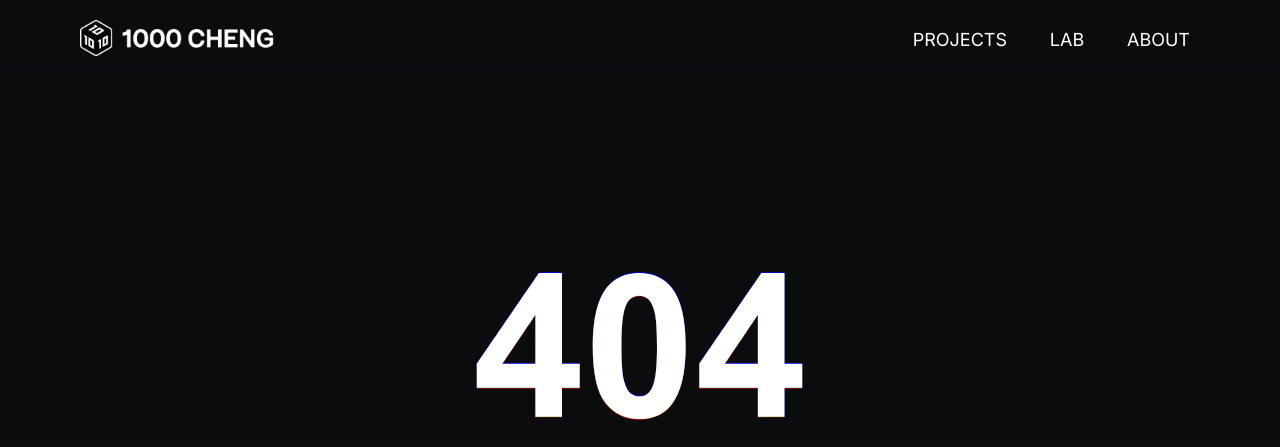
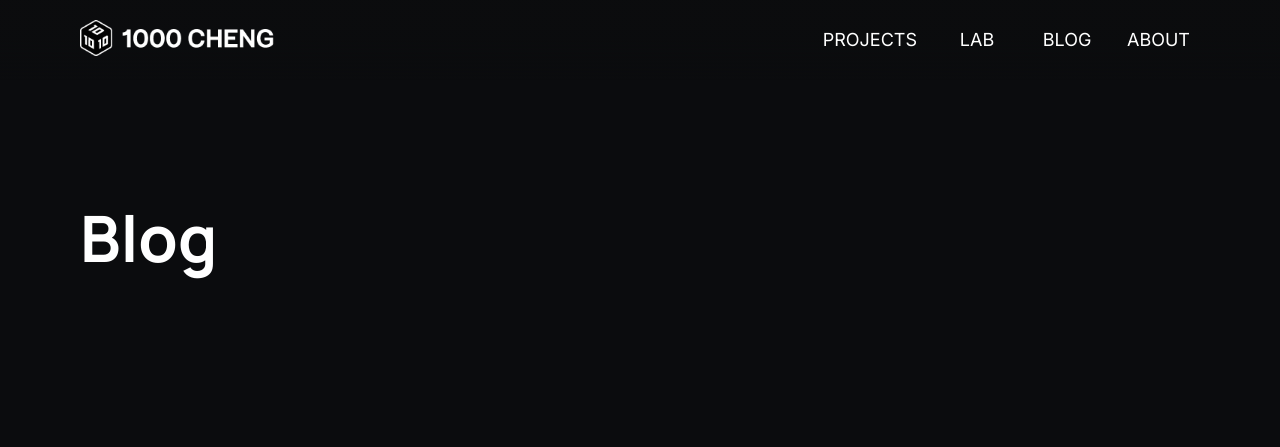
Before and after one commit to 10x10x10/website1000, a Next.js app: page /blog in a window 1280 px wide. Before the commit this address had no page. Shown: the top 447 px of the page. Built offline with nearby package versions, Linux system fonts and the light colour scheme.

Commit message:
支援 blog 列表

```diff
--- a/data.js
+++ b/data.js
@@ -340,6 +340,9 @@ export const metaData = {
     indexMetaData: {
         title: "",
     },
+    blogMetaData: {
+        title: "Blog",
+    }
     // //可以用 project id 來覆寫 meta data，預設會用 project title,cover ，其餘使用 defaultProjectMetaData 的值
     // project012: {
     //     title: "覆寫的標題",
@@ -552,6 +555,11 @@ export const headerData = {
             type: "lab",
         },
         {
+            title: "BLOG",
+            link: "/blog",
+            type: "blog",
+        },
+        {
             title: "ABOUT",
             link: "/about",
             type: "about",
--- /dev/null
+++ b/pages/blog.js
@@ -0,0 +1,52 @@
+import ProjectViewList from './components/ProjectViewList.js'
+import Header from './components/Header.js'
+import Footer from './components/Footer.js'
+import HeadMeta from './components/HeadMeta.js'
+import EmbedVideo from './components/EmbedVideo.js'
+import { projectData } from '../data.js'
+import { styled, mediaMap } from '../styles/stitchesStyles.js'
+
+
+const BigTitle = styled('h1', {
+  display: 'flex',
+  flexGrow: 1,
+  width: '100%',
+  color: '#fff',
+  fontFamily: 'Manrope',
+  fontWeight: 700,
+  lineHeight: 1.2,
+  whiteSpace: 'pre-line',
+  variants: {
+    media: {
+      s: {
+        fontSize: 32,
+        margin: '64px 0 32px',
+      },
+      l: {
+        fontSize: 64,
+        margin: '120px 0',
+      },
+    },
+  },
+});
+
+export default function BlogPage() {
+
+  return (
+    <div id="blog">
+
+      <HeadMeta type="blog" />
+
+      <Header type="blog" />
+
+      <div className="container" >
+
+        <BigTitle media={mediaMap}>{'Blog'}</BigTitle>
+        <ProjectViewList type="blog"></ProjectViewList>
+      </div>
+
+      <Footer />
+
+    </div>
+  )
+}
--- a/pages/components/HeadMeta.js
+++ b/pages/components/HeadMeta.js
@@ -25,6 +25,10 @@ export default function HeadMeta({ type, id }) {
 
     case "about":
       targetMetaData = metaData.aboutMetaData;
+      break;
+
+    case "blog":
+      targetMetaData = metaData.blogMetaData;
       break;
 
     default:
--- a/pages/components/ProjectViewList.js
+++ b/pages/components/ProjectViewList.js
@@ -26,23 +26,10 @@ function getProjects(projects, projectType = "default", randomPick = 0) {
   return typeProjects;
 }
 
-export default class ProjectViewList extends React.Component {
 
-  constructor(props) {
-    super(props);
-
-    const { projectType, randomPick } = this.props;
-
-    this.state = {
-      showProjects: getProjects(projectData.projects, projectType, randomPick), //只在一開始骰，並記在State中
-    }
-
-  }
-
-  render() {
-
-    const { showProjects, } = this.state;
-
+function ProjectViewList(props) {
+  const { type, randomPick } = props;
+  const showProjects = getProjects(projectData.projects, type, randomPick);
   return (
     <div className="project-view-container grid-c grid-c3 m-grid-c m-grid-c1">
       {
@@ -60,6 +47,8 @@ export default class ProjectViewList extends React.Component {
           );
         })
       }
-      </div>);
+    </div>
+  );
 }
-}
+
+export default ProjectViewList;
```
Lines whose indentation alone changed are shown as unchanged.
